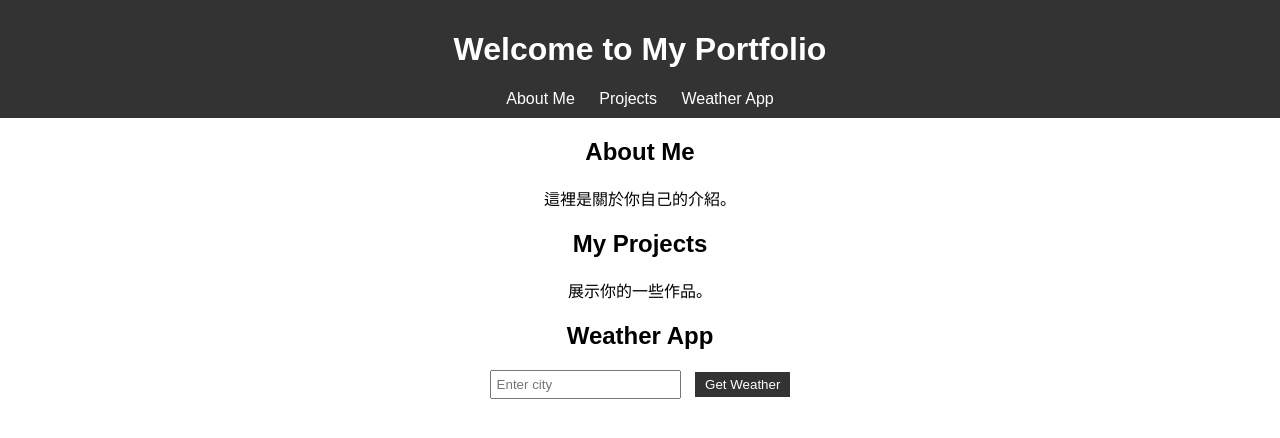
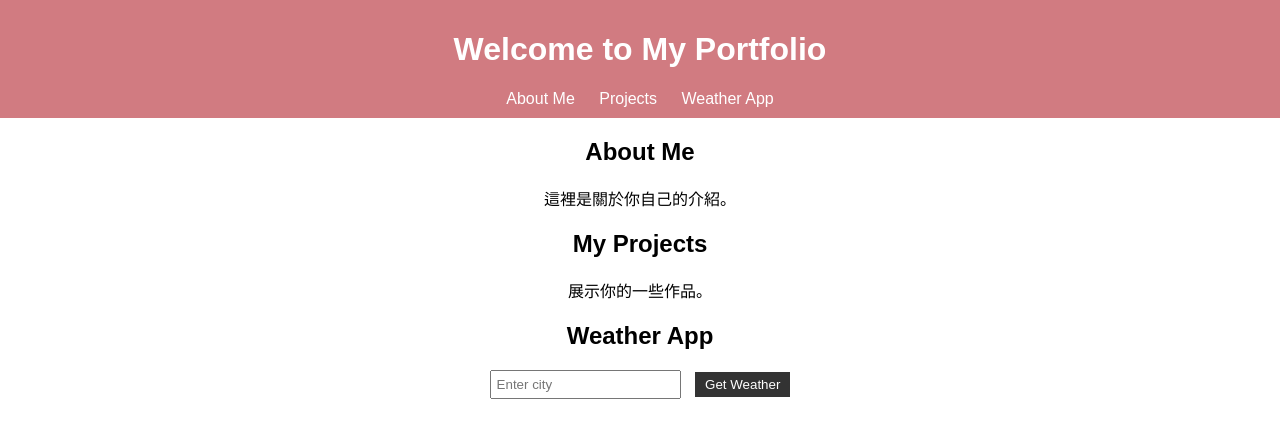
Before and after one commit to MONA100421/portfolio-weather-app, a plain HTML site: page index.html in a window 1280 px wide. Drawn offline with Linux system fonts and the light colour scheme.

Commit message:
change the portfolio color

```diff
--- a/styles.css
+++ b/styles.css
@@ -6,7 +6,7 @@ body {
 }
 
 header {
-    background-color: #333;
+    background-color: #d17b81;
     color: white;
     padding: 10px 0;
 }
```
